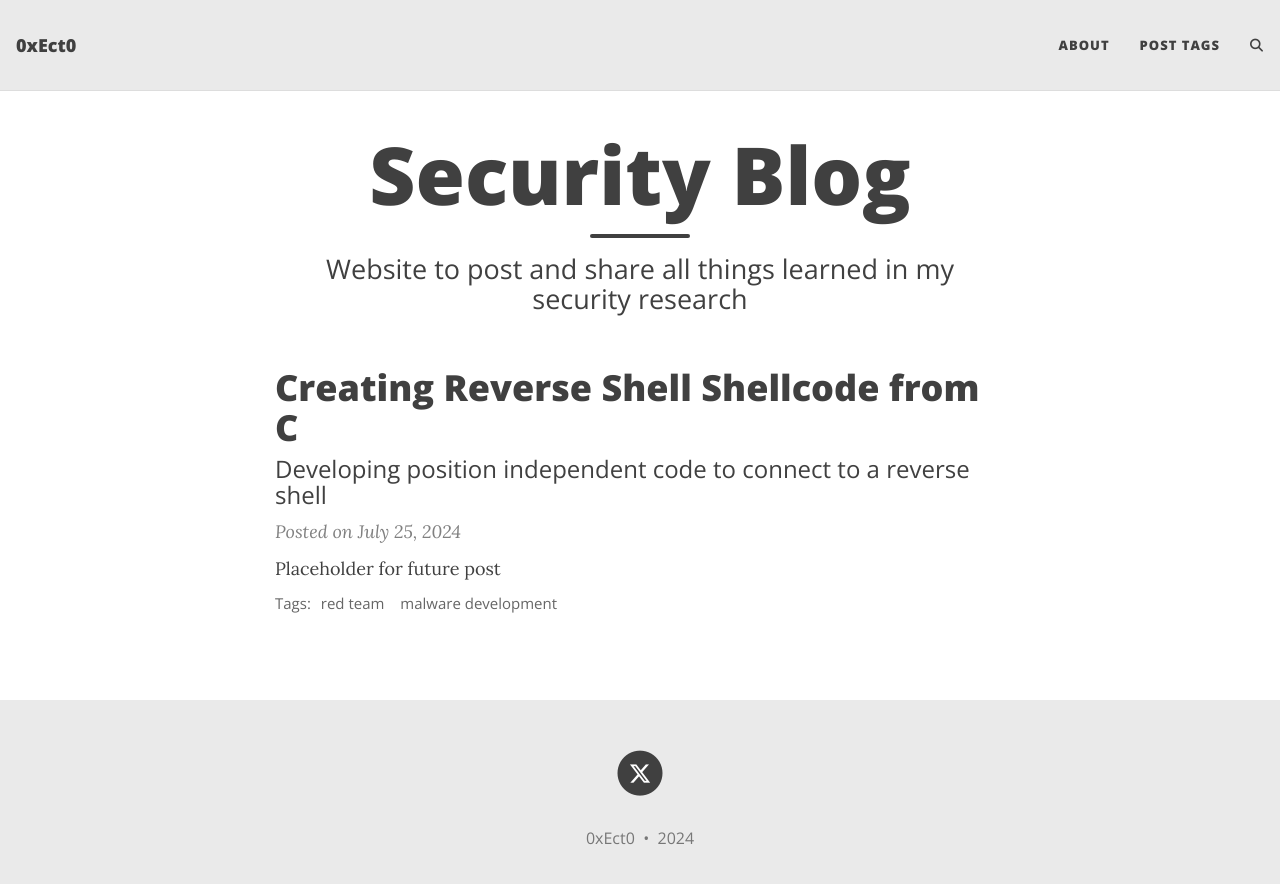
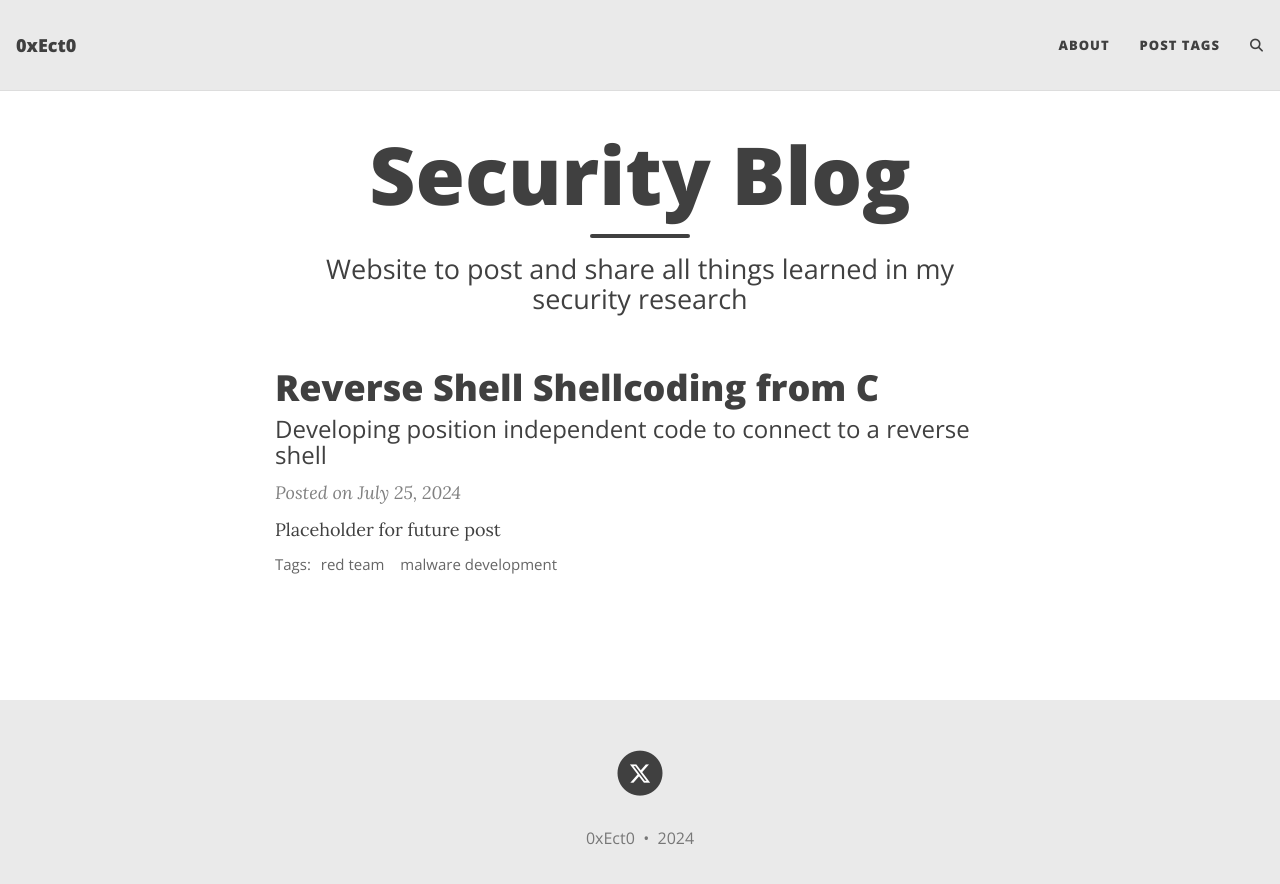
Before and after one commit to 0xEct0/0xEct0.github.io, a Jekyll site: the page built from index.html, in a window 1280 px wide. Shown: the top 884 px of the page. Built offline with Jekyll 4.4.1, drawn with Linux system fonts in a browser that asks for light colours; the list of posts is cut into pages by our own code; comment, search, counter and statistics services are not loaded.

Commit message:
removed/added files

```diff
--- a/_posts/2024-07-25-reverse-shell-shellcode.md
+++ b/_posts/2024-07-25-reverse-shell-shellcode.md
@@ -1,6 +1,6 @@
 ---
 layout: post
-title: Creating Reverse Shell Shellcode from C
+title: Reverse Shell Shellcoding from C
 subtitle: Developing position independent code to connect to a reverse shell
 tags: [red team, malware development]
 ---
```
Also changed, not shown: assets/img/404-southpark.jpg (deleted), assets/img/avatar-icon.png (deleted), assets/img/bgimage.png (deleted), assets/img/crepe.jpg (deleted), assets/img/export_table.png (added), assets/img/path.jpg (deleted), assets/img/peb_module_lookup.png (added), assets/img/thumb.png (deleted).
